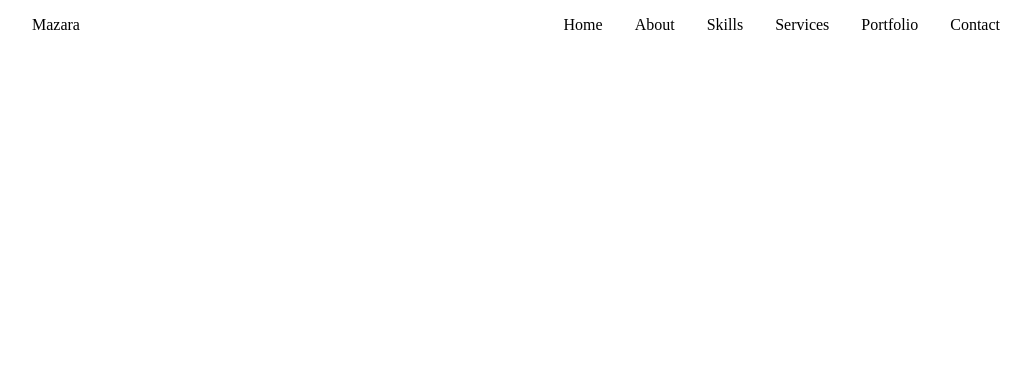
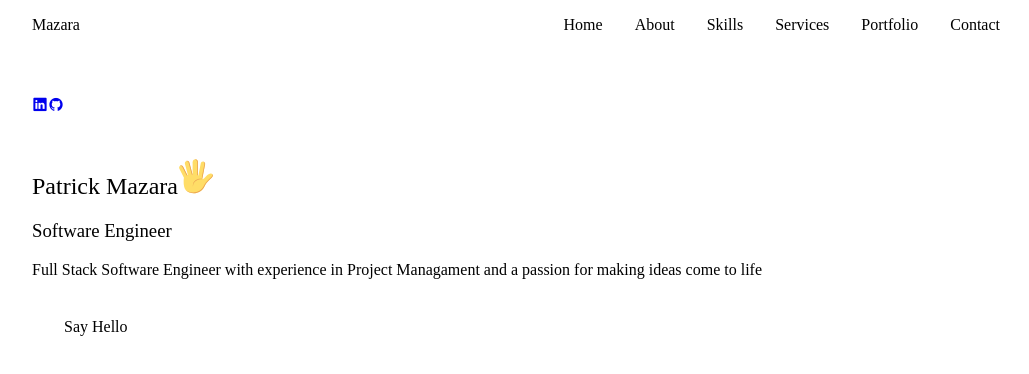
Before and after one commit to zaragotcode/portfolio-react, a React (Create React App) app: page / in a window 1280 px wide. Shown: the top 374 px of the page, without its empty margins (124-1153 px from the left). Built offline with nearby package versions, Linux system fonts and the light colour scheme; the HTML template or start-up script is replaced by a standard one.

Commit message:
create Data and Social components, make changes to Home component

```diff
--- a/src/App.js
+++ b/src/App.js
@@ -17,6 +17,10 @@
   return (
     <>
     <Header />
+
+    <main className='main'>
+      <Home />
+    </main>
     {/* <NavBar />
       <Routes>
         <Route path="/" element={<Home />} />
--- /dev/null
+++ b/src/components/Home/Data.jsx
@@ -0,0 +1,83 @@
+import React from 'react'
+
+const Data = () => {
+  return (
+    <div className="home__data">
+      <h1 className="home__title">Patrick Mazara
+      <svg
+        width="36"
+        height="36"
+        viewBox="0 0 48 48"
+        fill="none"
+        xmlns="http://www.w3.org/2000/svg"
+        class="home__hand"
+      >
+        <path
+          d="M25.4995 32.0305L31.3495 33.1555L36.1495 8.48051C36.4495 6.83051 35.3995 5.18051 33.8245 4.88051C32.1745 4.58051 30.5995 5.70551 30.2995 7.35551L25.4995 32.0305Z"
+          fill="#FFDD67"
+        ></path>
+        <path
+          d="M33.8996 4.88018C33.6746 4.80518 33.5246 4.80518 33.2996 4.80518C34.6496 5.33018 35.3996 6.75518 35.0996 8.25518L30.2996 32.9302L31.3496 33.1552L36.1496 8.48018C36.5246 6.75518 35.4746 5.18018 33.8996 4.88018Z"
+          fill="#EBA352"
+        ></path>
+        <path
+          d="M19.4995 32.7802H26.5495V5.55518C26.5495 3.53018 24.9745 1.80518 23.0245 1.80518C21.1495 1.80518 19.4995 3.45518 19.4995 5.55518V32.7802Z"
+          fill="#FFDD67"
+        ></path>
+        <path
+          d="M23.0995 1.80518C22.9495 1.80518 22.7245 1.80518 22.5745 1.88018C24.2995 2.18018 25.5745 3.68018 25.5745 5.55518V32.8552H26.6245V5.55518C26.6245 3.45518 25.0495 1.80518 23.0995 1.80518Z"
+          fill="#EBA352"
+        ></path>
+        <path
+          d="M15.7495 32.7054L21.7495 31.1304L15.2245 6.30541C14.7745 4.58041 13.0495 3.53041 11.3995 3.90541C9.74948 4.35541 8.77448 6.08041 9.22448 7.80541L15.7495 32.7054Z"
+          fill="#FFDD67"
+        ></path>
+        <path
+          d="M11.3995 3.90541L10.9495 4.13041C12.4495 4.05541 13.7995 5.03041 14.2495 6.60541L20.7745 31.4304L21.8245 31.1304L15.2245 6.30541C14.7745 4.58041 13.0495 3.53041 11.3995 3.90541Z"
+          fill="#EBA352"
+        ></path>
+        <path
+          d="M2.99937 10.355C1.57437 11.03 1.12437 12.83 1.87437 14.33L11.7744 34.055L16.7994 31.505L6.89937 11.78C6.14937 10.28 4.42437 9.68 2.99937 10.355Z"
+          fill="#FFDD67"
+        ></path>
+        <path
+          d="M2.99956 10.355C2.84956 10.43 2.69956 10.505 2.54956 10.655C3.82456 10.28 5.24956 10.955 5.92456 12.305L15.8246 32.03L16.7996 31.58L6.89956 11.78C6.14956 10.28 4.42456 9.68 2.99956 10.355Z"
+          fill="#EBA352"
+        ></path>
+        <path
+          d="M46.2744 22.2801C45.0744 19.9551 41.3244 20.1051 37.4994 24.3051C34.7994 27.2301 34.2744 28.2051 31.5744 28.1301V25.0551C31.5744 25.0551 25.7994 20.7801 14.3244 22.7301C14.3244 22.7301 7.79945 23.6301 7.79945 27.0801C7.79945 27.0801 6.67445 35.4051 8.99945 40.6551C12.4494 48.4551 30.1494 50.4801 35.6994 37.2051C36.8244 34.5801 39.0744 32.6301 41.0994 30.1551C43.4244 27.1551 47.5494 24.7551 46.2744 22.2801Z"
+          fill="#FFDD67"
+        ></path>
+        <path
+          d="M46.2745 22.28C46.0495 21.83 45.7495 21.53 45.3745 21.23C45.4495 21.305 45.5245 21.38 45.5245 21.53C46.7995 24.08 42.6745 26.405 40.1995 29.405C38.1745 31.88 35.9245 33.83 34.7995 36.455C29.9995 47.93 16.0495 47.93 10.1995 42.68C15.5245 48.68 30.5245 49.28 35.5495 37.205C36.6745 34.58 38.9245 32.63 40.9495 30.155C43.4245 27.155 47.5495 24.755 46.2745 22.28ZM32.3245 28.13C27.4495 26.33 18.7495 29.63 19.9495 38.405C19.9495 30.23 27.3745 28.205 31.4245 28.205C32.0245 28.13 32.3245 28.13 32.3245 28.13Z"
+          fill="#EBA352"
+        ></path>
+      </svg>
+      </h1>
+      <h3 className="home__subtitle">Software Engineer</h3>
+      <p className="home__description">Full Stack Software Engineer with experience in Project Managament and a passion for making ideas come to life</p>
+      <a href="#contact" className="button button--flex">
+        Say Hello
+        <svg
+          class="button__icon"
+          xmlns="http://www.w3.org/2000/svg"
+          width="24"
+          height="24"
+          viewBox="0 0 24 24"
+          fill="none"
+        >
+          <path
+            d="M14.2199 21.9352C13.0399 21.9352 11.3699 21.1052 10.0499 17.1352L9.32988 14.9752L7.16988 14.2552C3.20988 12.9352 2.37988 11.2652 2.37988 10.0852C2.37988 8.91525 3.20988 7.23525 7.16988 5.90525L15.6599 3.07525C17.7799 2.36525 19.5499 2.57525 20.6399 3.65525C21.7299 4.73525 21.9399 6.51525 21.2299 8.63525L18.3999 17.1252C17.0699 21.1052 15.3999 21.9352 14.2199 21.9352ZM7.63988 7.33525C4.85988 8.26525 3.86988 9.36525 3.86988 10.0852C3.86988 10.8052 4.85988 11.9052 7.63988 12.8252L10.1599 13.6652C10.3799 13.7352 10.5599 13.9152 10.6299 14.1352L11.4699 16.6552C12.3899 19.4352 13.4999 20.4252 14.2199 20.4252C14.9399 20.4252 16.0399 19.4352 16.9699 16.6552L19.7999 8.16525C20.3099 6.62525 20.2199 5.36525 19.5699 4.71525C18.9199 4.06525 17.6599 3.98525 16.1299 4.49525L7.63988 7.33525Z"
+            fill="#var(--container-color)"
+          ></path>
+          <path
+            d="M10.11 14.7052C9.92005 14.7052 9.73005 14.6352 9.58005 14.4852C9.29005 14.1952 9.29005 13.7152 9.58005 13.4252L13.16 9.83518C13.45 9.54518 13.93 9.54518 14.22 9.83518C14.51 10.1252 14.51 10.6052 14.22 10.8952L10.64 14.4852C10.5 14.6352 10.3 14.7052 10.11 14.7052Z"
+            fill="#var(--container-color)"
+          ></path>
+        </svg>
+      </a>
+    </div>
+  )
+}
+
+export default Data
--- a/src/components/Home/Home.jsx
+++ b/src/components/Home/Home.jsx
@@ -1,8 +1,22 @@
 import React from 'react'
+import "./Home.css"
+
+import Social from './Social'
+import Data from './Data'
 
 const Home = () => {
   return (
-    <div>Home</div>
+    <section className="home section" id="home">
+      <div className="home__container container grid">
+        <div className="home__content grid">
+          <Social />
+
+          <div className='home__img'>
+            <Data />
+          </div>
+        </div>
+      </div>
+    </section>
   )
 }
 
--- /dev/null
+++ b/src/components/Home/Social.jsx
@@ -0,0 +1,23 @@
+import React from 'react'
+
+const Social = () => {
+  return (
+    <div className="home__social">
+      <a
+        href="https://www.linkedin.com/in/patrickmazara/"
+        className="home__social-icon"
+        target="_blank" rel="noreferrer">
+          <i class="uil uil-linkedin"></i>
+      </a>
+
+      <a
+        href="https://github.com/zaragotcode"
+        className="home__social-icon"
+        target="_blank" rel="noreferrer">
+          <i class="uil uil-github"></i>
+      </a>
+    </div>
+  )
+}
+
+export default Social
```
